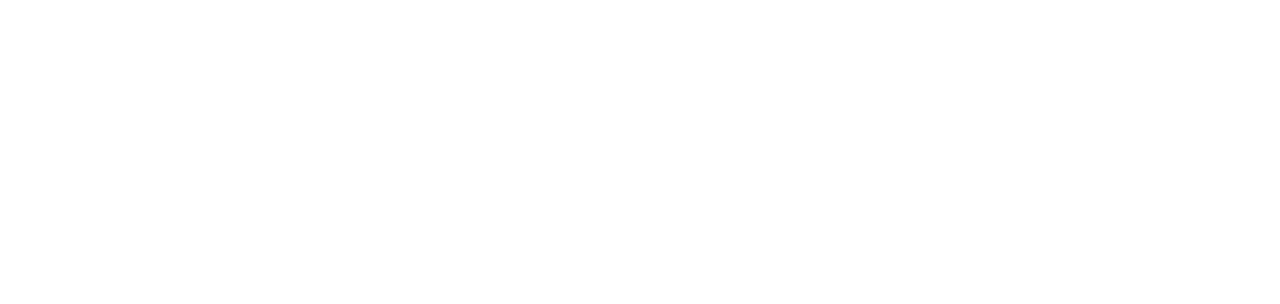
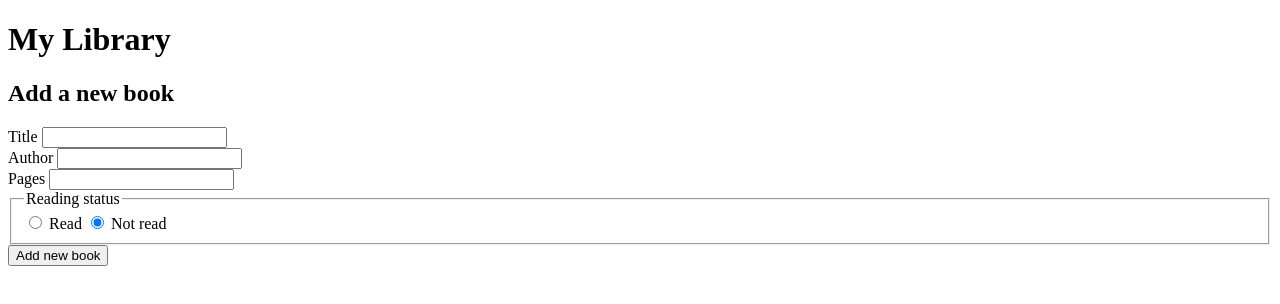
Before and after one commit to julioldv/library-js, a plain HTML site: page index.html in a window 1280 px wide. Drawn offline with Linux system fonts and the light colour scheme.

Commit message:
Add new book form

```diff
--- a/index.html
+++ b/index.html
@@ -1,13 +1,60 @@
-<!DOCTYPE html>
+<!doctype html>
 <html lang="en">
-<head>
-    <meta charset="UTF-8">
-    <meta name="viewport" content="width=device-width, initial-scale=1.0">
+  <head>
+    <meta charset="UTF-8" />
+    <meta name="viewport" content="width=device-width, initial-scale=1.0" />
     <title>Library App</title>
-    <link rel="stylesheet" href="styles.css">
-</head>
-<body>
+    <link rel="stylesheet" href="styles.css" />
+  </head>
+
+  <body>
+    <h1>My Library</h1>
+
+    <main class="library">
+      <section class="book-form-container">
+        <h2>Add a new book</h2>
+
+        <form class="book-form" action="#" method="post">
+          <div class="form-field">
+            <label for="book-title">Title</label>
+            <input type="text" name="book-title" id="book-title" required />
+          </div>
+
+          <div class="form-field">
+            <label for="book-author">Author</label>
+            <input type="text" name="book-author" id="book-author" required />
+          </div>
+
+          <div class="form-field">
+            <label for="total-pages">Pages</label>
+            <input
+              type="number"
+              name="total-pages"
+              id="total-pages"
+              min="1"
+              required
+            />
+          </div>
+
+          <fieldset class="form-field">
+            <legend>Reading status</legend>
+
+            <label>
+              <input type="radio" name="read-status" value="read" />
+              Read
+            </label>
+
+            <label>
+              <input type="radio" name="read-status" value="not-read" checked />
+              Not read
+            </label>
+          </fieldset>
+
+          <button type="submit">Add new book</button>
+        </form>
+      </section>
+    </main>
 
     <script src="main.js"></script>
-</body>
+  </body>
 </html>
```
